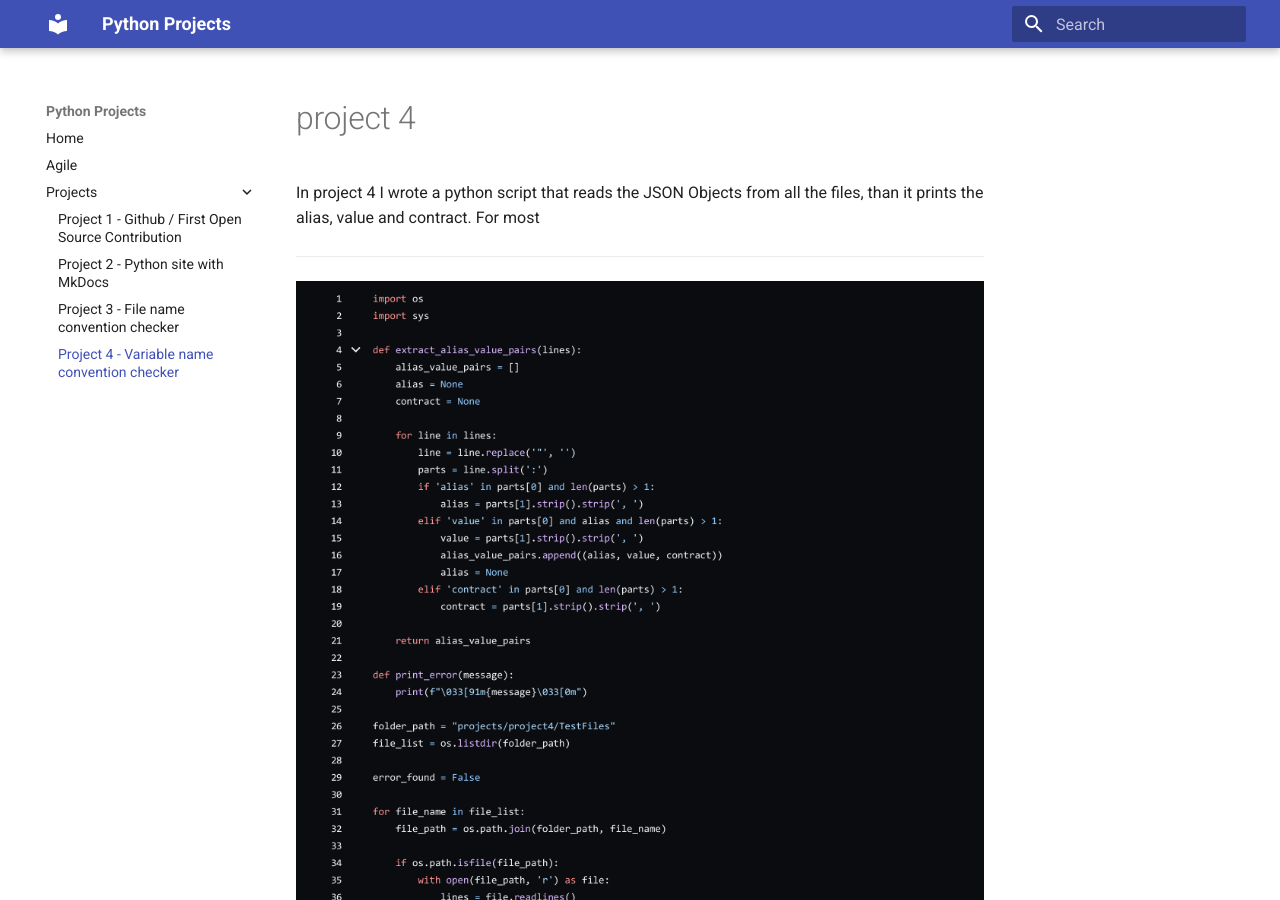
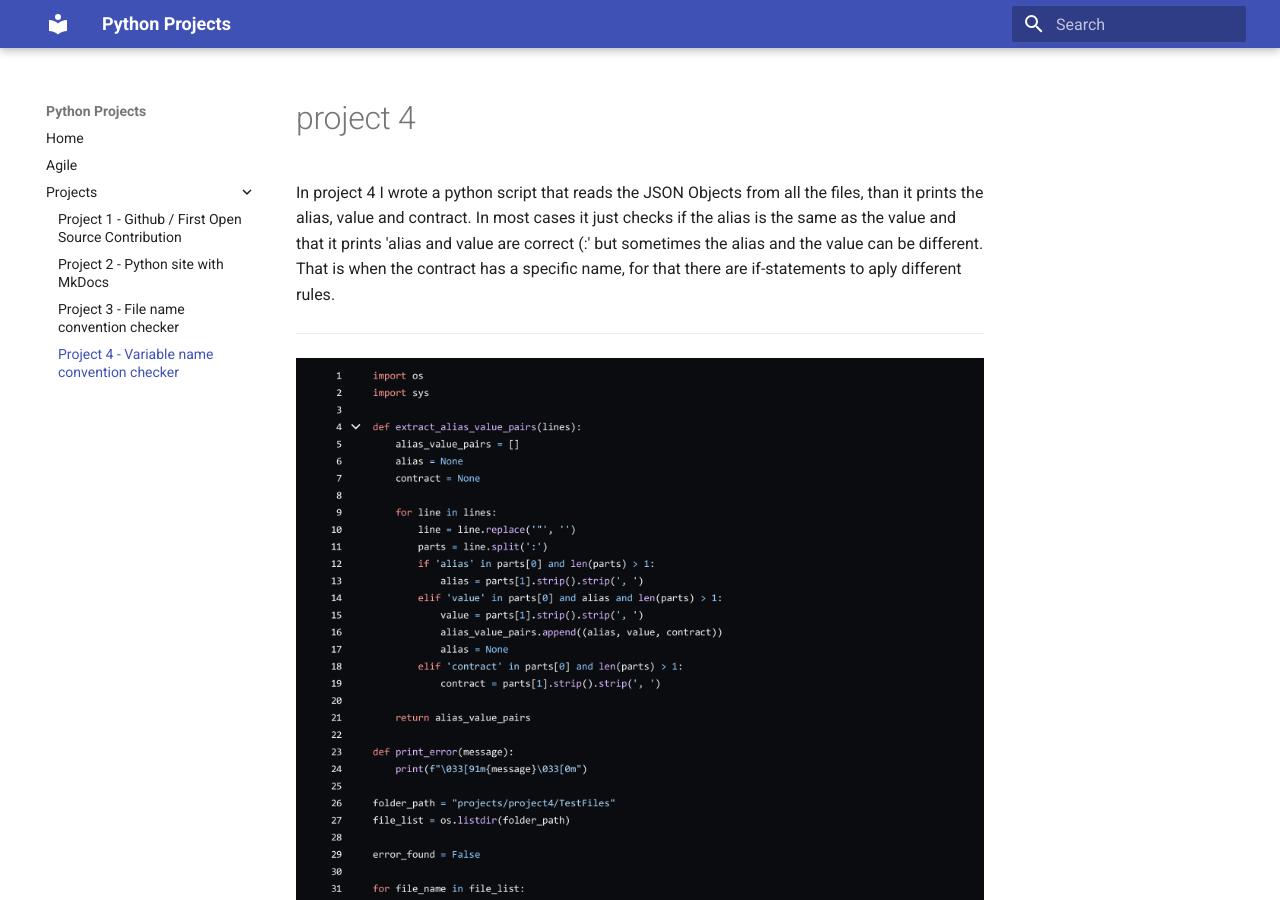
Before and after one commit to milagro2/pythonsite, an MkDocs documentation site: the page built from docs/project4.md, in a window 1280 px wide and 900 px high. Built offline with MkDocs 1.6.1 and Material for MkDocs 9.7.7, drawn with Linux system fonts in a browser that asks for light colours.

Commit message:
Update project4.md

```diff
--- a/docs/project4.md
+++ b/docs/project4.md
@@ -1,6 +1,6 @@
 # project 4
 
-In project 4 I wrote a python script that reads the JSON Objects from all the files, than it prints the alias, value and contract. For most
+In project 4 I wrote a python script that reads the JSON Objects from all the files, than it prints the alias, value and contract. In most cases it just checks if the alias is the same as the value and that it prints 'alias and value are correct (:' but sometimes the alias and the value can be different. That is when the contract has a specific name, for that there are if-statements to aply different rules.
 
 ---
 
```
